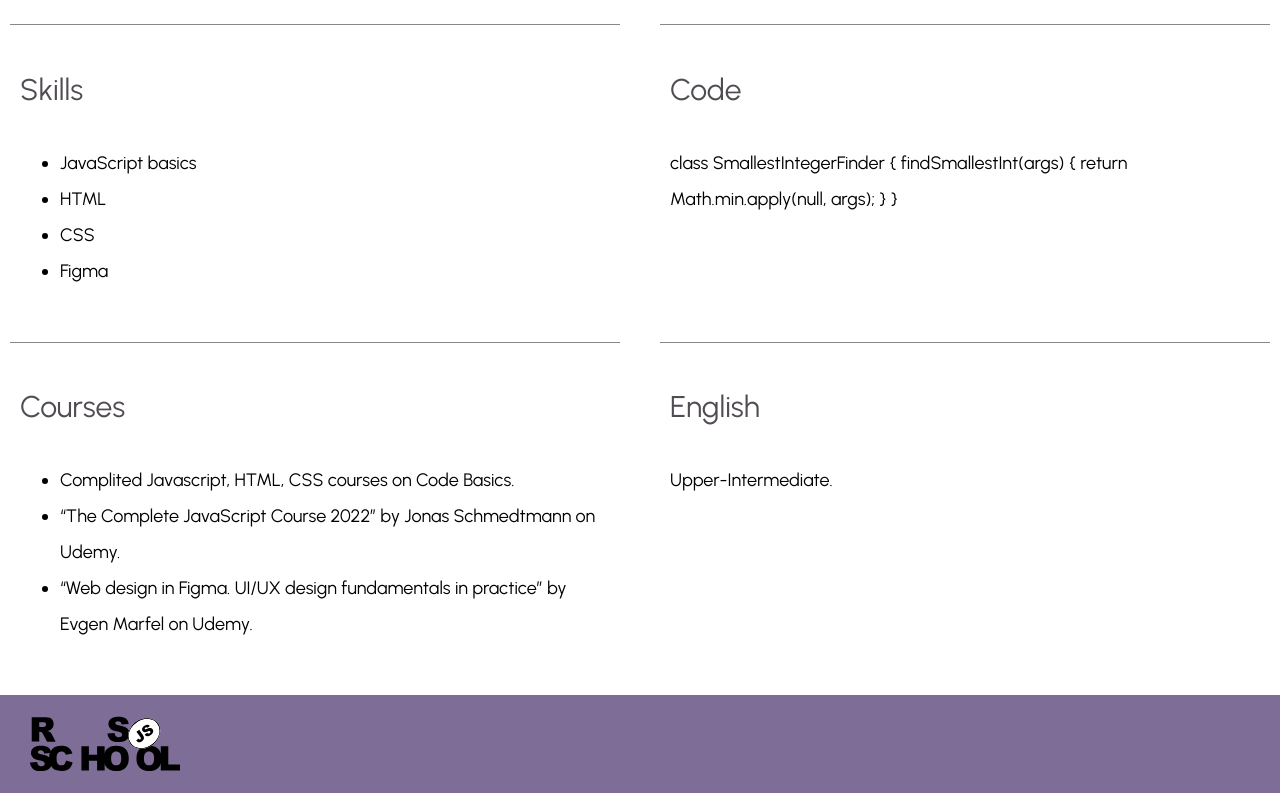
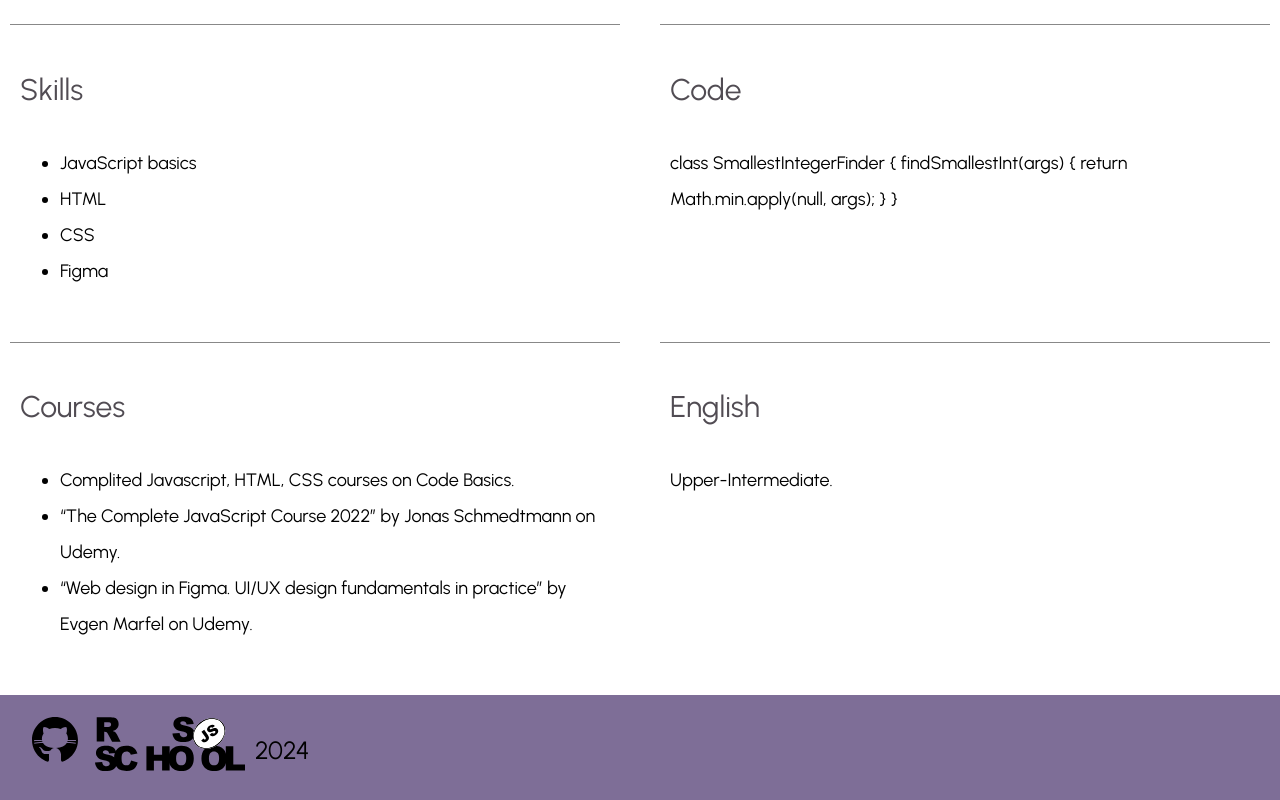
Before and after one commit to reginatul/rsschool-cv, a plain HTML site: page index.html in a window 1280 px wide. Shown: the part 767-1567 px from the top of the page. Drawn offline with Linux system fonts and the light colour scheme.

Commit message:
fix: footer links fix

```diff
--- a/index.html
+++ b/index.html
@@ -11,7 +11,7 @@
 <body>
     <header class="header">
         <div class="container">
-            <nav class="nav">
+            <nav>
                 <ul class="nav-list">
                     <li class="nav-item"><a href="#contacts" class="nav-link">Contacts</a></li>
                     <li class="nav-item"><a href="#summary" class="nav-link">Summary</a></li>
@@ -24,7 +24,7 @@
         </div>
     </header>
 
-    <main class="main">
+    <main>
         <div class="container main-container">
             <section class="section section-profile" id="profile">
                 <section class="profile-photo">
@@ -86,8 +86,9 @@
     <footer class="footer">
         <div class="container">
            <div class="footer-link">
-             <a href="https://rs.school/courses/javascript-ru"><img src="svg/rs-school-logo.svg" alt="rs-school-logo">
-            </a>
+             <a href="https://github.com/reginatul"><img class="footer-git" src="svg/icons8-github.svg" alt="git" height="50" width="50"></a>
+             <a href="https://rs.school/courses/javascript-ru"><img class="footer-rs" src="svg/rs-school-logo.svg" alt="rs-school-logo"></a>
+             <p>2024</p>
         </div>
         </div>
     </footer>
--- a/style.css
+++ b/style.css
@@ -19,135 +19,124 @@
     font-weight: 100;
 }
 
-body{
-    font-family: 'Urbanist', sans-serif;
-    font-size: 18px;
-    font-weight: 400;
-    line-height: 2;
-    min-height: 100hv;
-    margin: 0;
-    padding: 0;
+body {
     display: flex;
     flex-direction: column;
     justify-content: space-between;
+    min-height: 100vh;
+    margin: 0;
+    padding: 0;
+    font-family: 'Urbanist', sans-serif;
+    font-size: 18px;
+    line-height: 2;
+    font-weight: 400;
 }
 
-*{
+* {
     box-sizing: border-box;
 }
 
-html{
+html {
     scroll-behavior: smooth;
 }
 
-h3{
+h3 {
     font-family: 'Urbanist', sans-serif;
     font-size: 40px;
     font-weight: 100;
     color: rgba(0, 0, 0, 0.479);
 }
-.header{
+.header {
+    font-family: 'Urbanist', sans-serif;
     font-size: 18px;
-    font-family: 'Urbanist', sans-serif;
     font-weight: 400;
     background-color: rgb(126, 110, 151);
 }
 
-.container{
+.container {
     max-width: 1440px;
     margin: 0 auto;
     padding: 0 10px;
 }
 
-.nav{
 
-}
-
-.nav-list{
+.nav-list {
     display: flex;
     justify-content: flex-end;
     align-items: center;
     list-style: none;
 }
 
-.nav-link{
+.nav-link {
     color: aliceblue;
-    transition: .3s;
+    transition: 0.3s;
     padding: 0 20px;
     line-height: 50px;
     text-decoration: none;
 }
 
-.nav-link:hover{
+.nav-link:hover {
     font-size: 20px;
     color: white;
 }
 
-.nav-link{
 
-}
-
-.main{
-
-}
-
-.main-container{
+.main-container {
     display: flex;
     flex-wrap: wrap;
     justify-content: space-between;
 }
 
-.section{
+.section {
     width: calc(50% - 20px);
     padding: 10px;
     padding-bottom: 35px;
     border-bottom: 1px solid #00000077;
 }
 
-@media(max-width: 768px){
+@media(max-width: 768px) {
     .section{
         width: 100%;
     }
 }
-.section-profile{
+.section-profile {
     display: flex;
     justify-content: space-around;
     width: 100%;
     padding: 20px 10px;
-
     border-bottom: 1px solid #00000071;
 }
 
-.section-title{
+.section-title {
     font-family: 'Urbanist', sans-serif;
     font-size: 30px;
     font-weight: 400;
     color: #514c53;
 }
-.profile-photo{
+.profile-photo {
     margin-right: 200px;
 }
 
-.last-sections{
+.last-sections {
     border-bottom: none;
 }
-.name{
-    font-family: 'Urbanist', sans-serif;
-    font-weight: 400;
-    font-size: 30px;
-    color: rgb(108, 95, 122);
+.name {
     padding: 0;
     margin: 0;
     margin-left: 10px;
+    font-family: 'Urbanist', sans-serif;
+    font-size: 30px;
+    font-weight: 400;
+    color: rgb(108, 95, 122);
 }
-.my-photo{
+.my-photo {
     border-radius: 50%;
 }
 
-.ul-contacts{
+.ul-contacts {
     padding-left: 20px;
 }
-li.location{
+li.location {
     margin: 0;
 	padding: 5px 0 5px 30px;
 	list-style: none;
@@ -156,7 +145,7 @@ li.location{
 	background-position: left center;
 	background-size: 20px;
 }
-li.phone{
+li.phone {
     margin: 0;
 	padding: 5px 0 5px 30px;
 	list-style: none;
@@ -165,7 +154,7 @@ li.phone{
 	background-position: left center;
 	background-size: 20px;
 }
-li.mail{
+li.mail {
     margin: 0;
 	padding: 5px 0 5px 30px;
 	list-style: none;
@@ -174,7 +163,7 @@ li.mail{
 	background-position: left center;
 	background-size: 20px;
 }
-li.github{
+li.github {
     margin: 0;
 	padding: 5px 0 5px 30px;
 	list-style: none;
@@ -184,11 +173,26 @@ li.github{
 	background-size: 20px;
 }
 
-.footer{
+.footer {
     background-color:  rgb(126, 110, 151);
 }
 
-.footer-link img{
+.footer-link{
+    display: flex;
+    flex-direction: row;
+    justify-content: flex-start;
+}
+.footer-rs{
     width: 150px;
-    margin: 20px 0 10px 20px;
+    margin: 20px 10px 10px 5px;
 }
+.footer-git{
+    width: 50px;
+    margin: 20px 10px 10px 20px;
+}
+
+.footer p{
+    margin-top: 30px;
+    margin-right: 10px;
+    font-size: 25px;
+}
```
Also changed, not shown: svg/icons8-github.svg (added).
